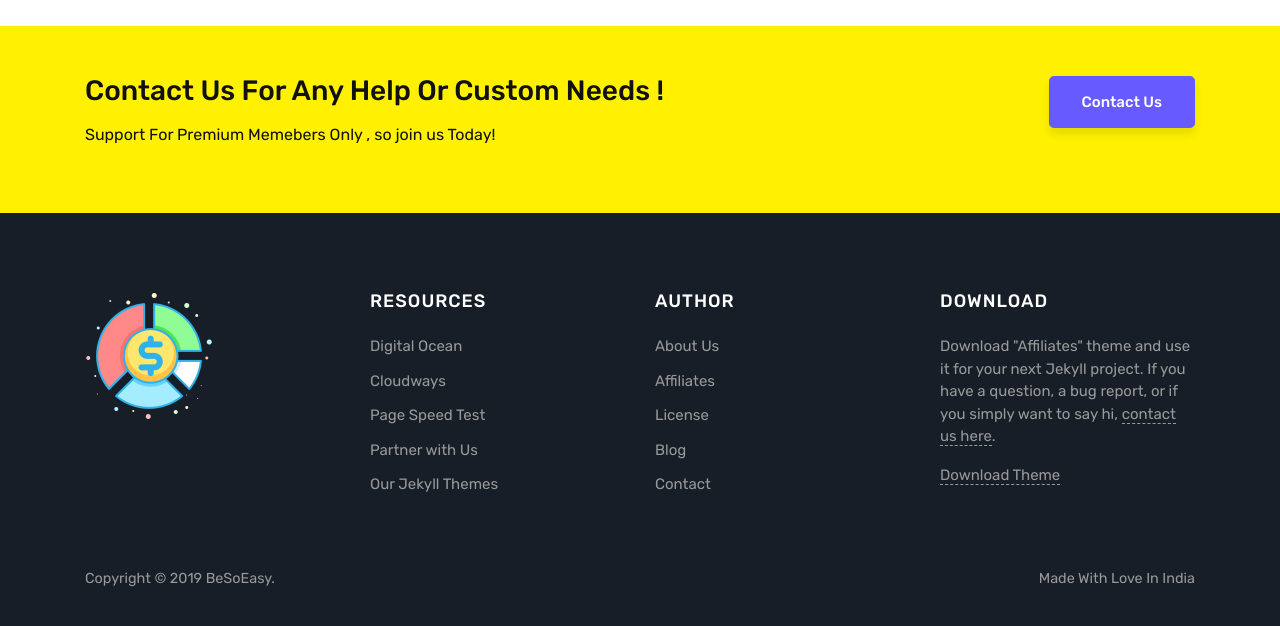
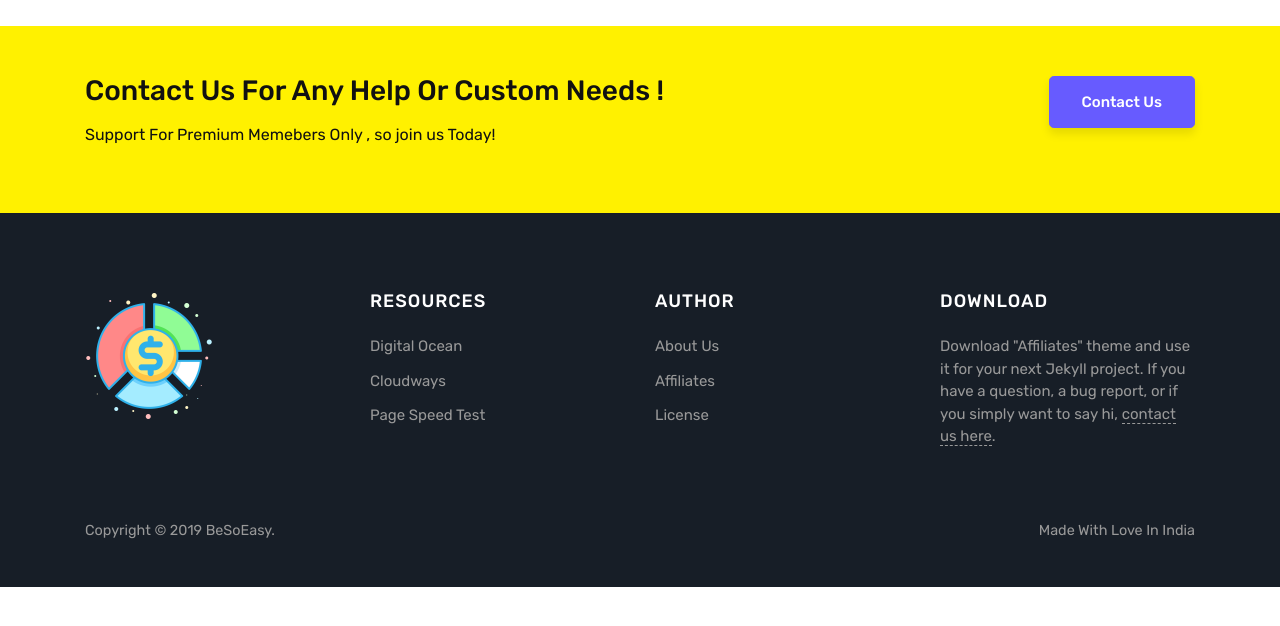
Before and after one commit to shochak2510/besoeasy.github.io, a Jekyll site: the page built from index.html, in a window 1280 px wide and 900 px high, scrolled down 1386 px, cut to the strip 265-891 px from the top of the window. Built offline with Jekyll 4.4.1, drawn with Linux system fonts in a browser that asks for light colours; the list of posts is cut into pages by our own code; after the commit the page ends 2238 px from its top, so only the background shows below that.

Commit message:
Update default.html

```diff
--- a/_layouts/default.html
+++ b/_layouts/default.html
@@ -147,8 +147,6 @@
                 <li><a target="_blank" href="https://m.do.co/c/84c9b45d0c47">Digital Ocean</a></li>
                 <li><a target="blank" href="https://www.cloudways.com/en/pricing.php?id=153986&amp;a_bid=005da123">Cloudways</a></li>
                 <li><a target="blank" href="http://shareasale.com/r.cfm?b=875645&amp;u=1087935&amp;m=41388&amp;urllink=&amp;afftrack=">Page Speed Test</a></li>
-                <li><a target="blank" href="https://www.wowthemes.net/affiliate-area/?utm_source=fromjekyllsidebar&utm_campaign=sidebar">Partner with Us</a></li>
-                <li><a target="blank" href="https://www.wowthemes.net/category/jekyll-themes/">Our Jekyll Themes</a></li>
                 </ul>
                 </div>
                 </div>
@@ -160,8 +158,6 @@
                 <li><a href="https://www.wowthemes.net/premium-themes-templates/">About Us</a></li>
                 <li><a target="_blank" href="https://www.wowthemes.net/affiliate-area/">Affiliates</a></li>
                 <li><a href="https://www.wowthemes.net/terms-and-conditions/">License</a></li>
-                <li><a href="https://www.wowthemes.net/blog/">Blog</a></li>
-                <li><a href="https://www.wowthemes.net/support/">Contact</a></li>
                 </ul>
                 </div>
                 </div>
@@ -170,7 +166,6 @@
                 <div class="footer-widget textwidget">
                     <h5 class="title">Download</h5>
                     <p>Download "Affiliates" theme and use it for your next Jekyll project. If you have a question, a bug report, or if you simply want to say hi, <a href="https://www.wowthemes.net/support/">contact us here</a>.</p>
-                    <a href="https://github.com/wowthemesnet/affiliates-jekyll-theme/archive/master.zip">Download Theme</a>
                 </div>
                 </div>
             </div>
```
